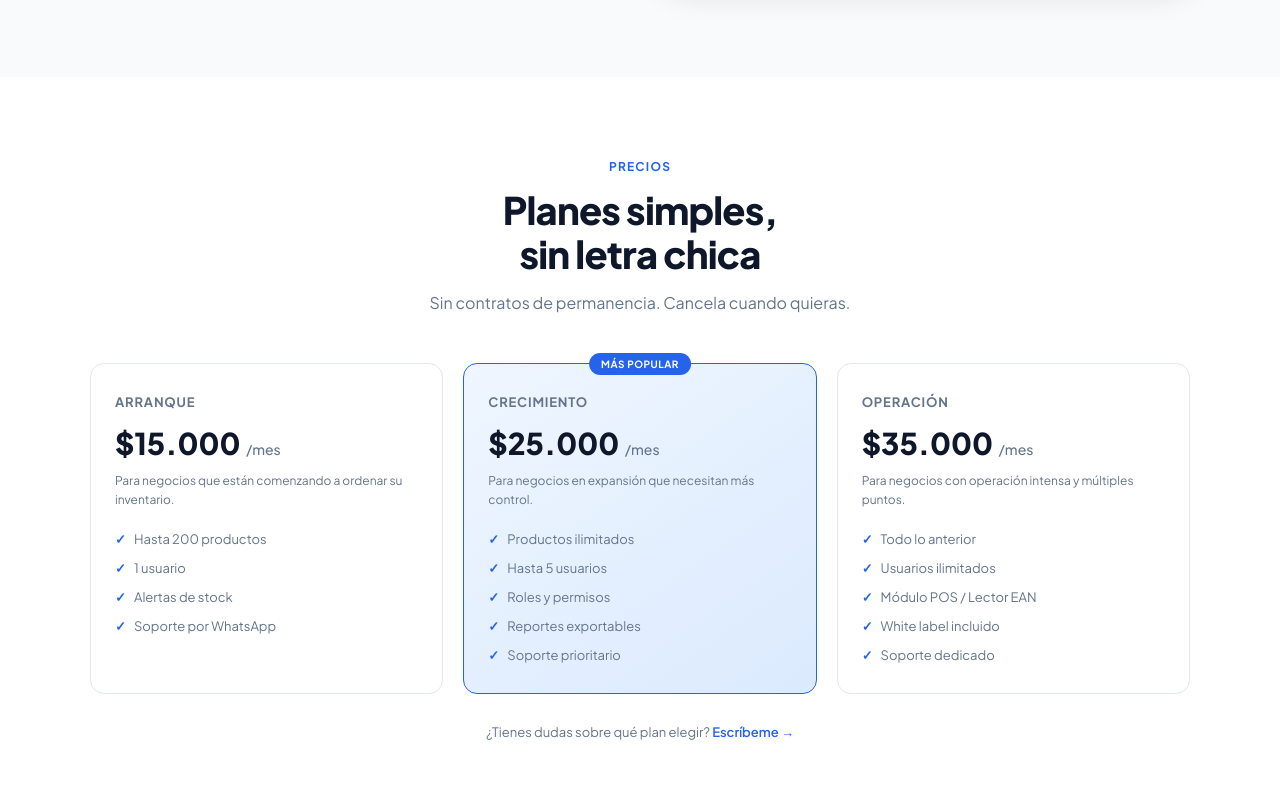
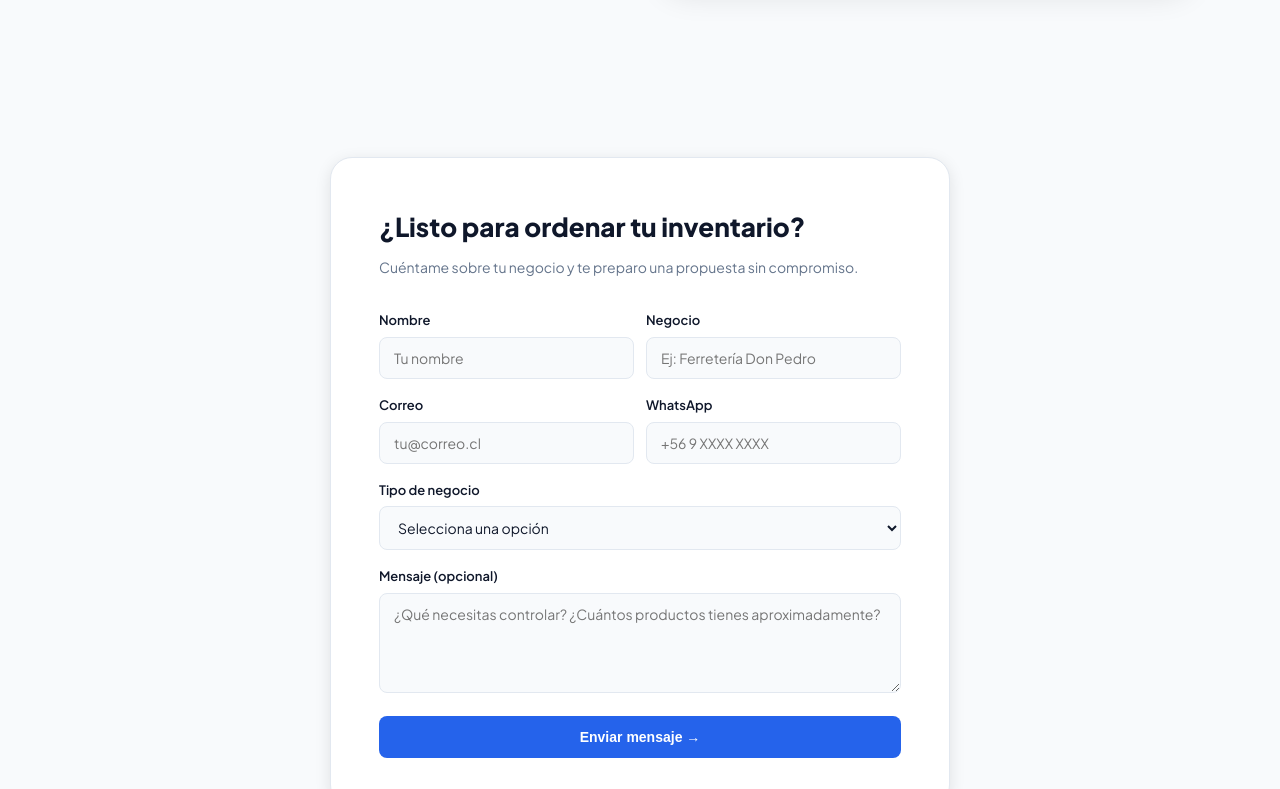
Before and after one commit to FSilvaV/Appnova-Stock, a plain HTML site: page index.html in a window 1280 px wide. Shown: the part 1283-2072 px from the top of the page. Drawn offline with Linux system fonts and the light colour scheme.

Commit message:
eliminacion planes index

```diff
--- a/index.html
+++ b/index.html
@@ -239,56 +239,7 @@
 </section>
 
 <!-- ═══ PLANES ════════════════════════════════════════════ -->
-<section class="section" id="planes">
-  <div class="container">
-    <div class="reveal" style="text-align:center; margin-bottom:48px;">
-      <div class="section__eyebrow">Precios</div>
-      <h2 class="section__title">Planes simples,<br>sin letra chica</h2>
-      <p class="section__desc" style="margin:0 auto;">Sin contratos de permanencia. Cancela cuando quieras.</p>
-    </div>
-    <div class="planes-grid reveal">
-      <div class="plan-card">
-        <div class="plan-name">Arranque</div>
-        <div class="plan-price">$15.000 <span>/mes</span></div>
-        <div class="plan-desc">Para negocios que están comenzando a ordenar su inventario.</div>
-        <ul class="plan-features">
-          <li>Hasta 200 productos</li>
-          <li>1 usuario</li>
-          <li>Alertas de stock</li>
-          <li>Soporte por WhatsApp</li>
-        </ul>
-      </div>
-      <div class="plan-card plan-card--featured">
-        <div class="plan-badge">Más popular</div>
-        <div class="plan-name">Crecimiento</div>
-        <div class="plan-price">$25.000 <span>/mes</span></div>
-        <div class="plan-desc">Para negocios en expansión que necesitan más control.</div>
-        <ul class="plan-features">
-          <li>Productos ilimitados</li>
-          <li>Hasta 5 usuarios</li>
-          <li>Roles y permisos</li>
-          <li>Reportes exportables</li>
-          <li>Soporte prioritario</li>
-        </ul>
-      </div>
-      <div class="plan-card">
-        <div class="plan-name">Operación</div>
-        <div class="plan-price">$35.000 <span>/mes</span></div>
-        <div class="plan-desc">Para negocios con operación intensa y múltiples puntos.</div>
-        <ul class="plan-features">
-          <li>Todo lo anterior</li>
-          <li>Usuarios ilimitados</li>
-          <li>Módulo POS / Lector EAN</li>
-          <li>White label incluido</li>
-          <li>Soporte dedicado</li>
-        </ul>
-      </div>
-    </div>
-    <p class="reveal" style="text-align:center; margin-top:28px; font-size:13px; color:var(--text-secondary);">
-      ¿Tienes dudas sobre qué plan elegir? <a href="#contacto" style="color:var(--brand-blue); font-weight:600;">Escríbeme →</a>
-    </p>
-  </div>
-</section>
+
 
 <!-- ═══ CONTACTO ══════════════════════════════════════════ -->
 <section class="section section--soft" id="contacto">
```
